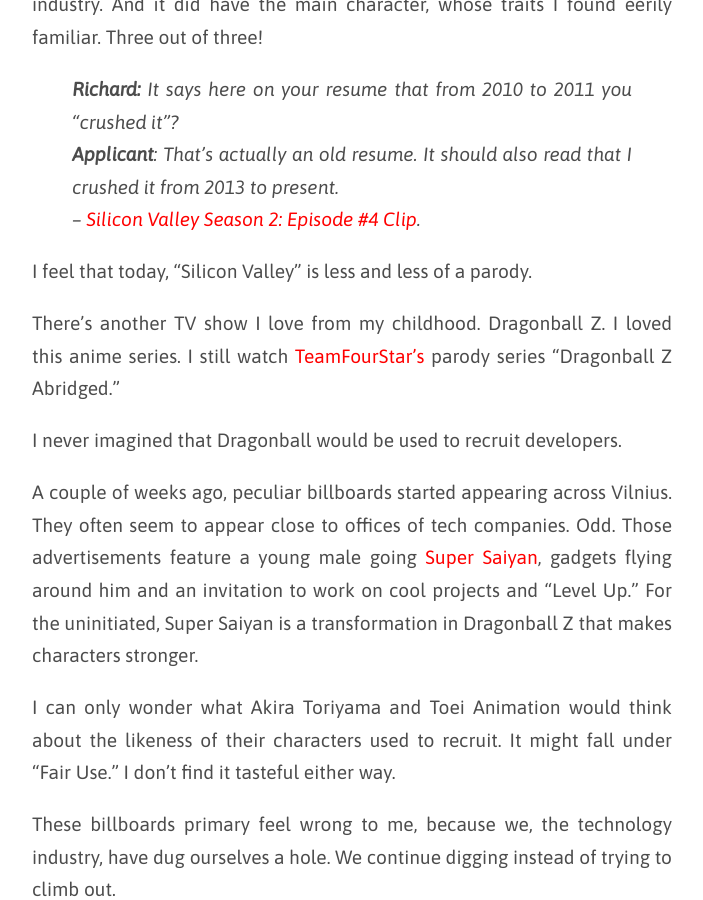
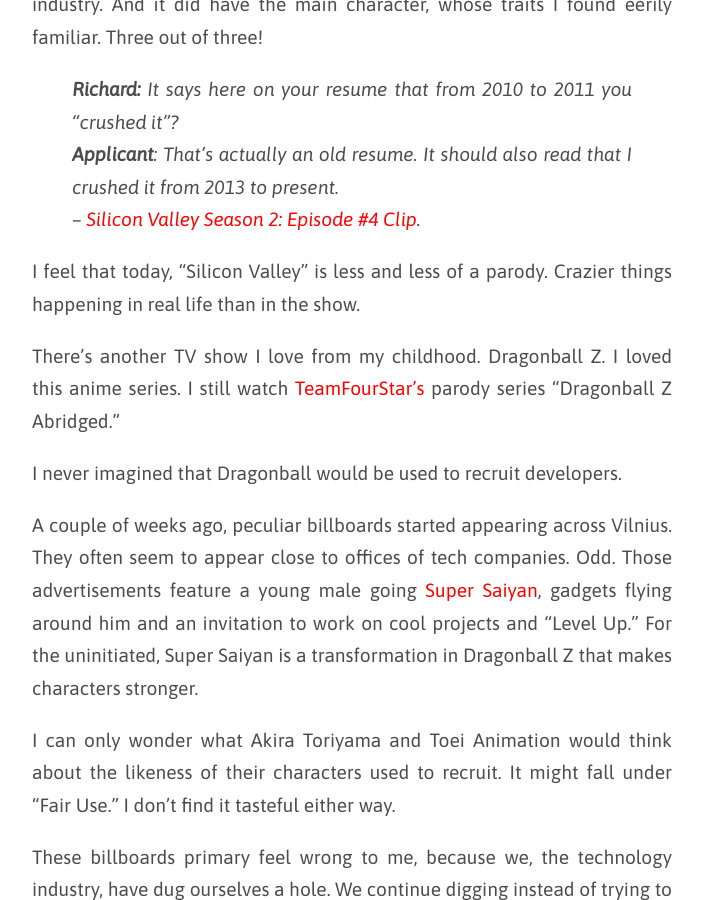
Before and after one commit to mmozuras/mmozuras.github.com, a Jekyll site: the page built from post/_posts/2017-12-04-cool-projects.md, in a window 1280 px wide and 900 px high, scrolled down 800 px. Shown: the whole window, without its empty margins (288-991 px from the left). Built offline with Jekyll 4.4.1, drawn with Linux system fonts in a browser that asks for light colours; comment, search, counter and statistics services are not loaded.

Commit message:
Minor fixes to "Cool Projects"

```diff
--- a/post/_posts/2017-12-04-cool-projects.md
+++ b/post/_posts/2017-12-04-cool-projects.md
@@ -12,7 +12,7 @@
 > **Applicant**: That's actually an old resume. It should also read that I crushed it from 2013 to present.<br>
 > -- [Silicon Valley Season 2: Episode #4 Clip](https://www.youtube.com/watch?v=E3kP2A80KIw).
 
-I feel that today, "Silicon Valley" is less and less of a parody.
+I feel that today, "Silicon Valley" is less and less of a parody. Crazier things happening in real life than in the show.
 
 There's another TV show I love from my childhood. Dragonball Z. I loved this anime series. I still watch [TeamFourStar's](http://teamfourstar.com) parody series "Dragonball Z Abridged."
 
```
